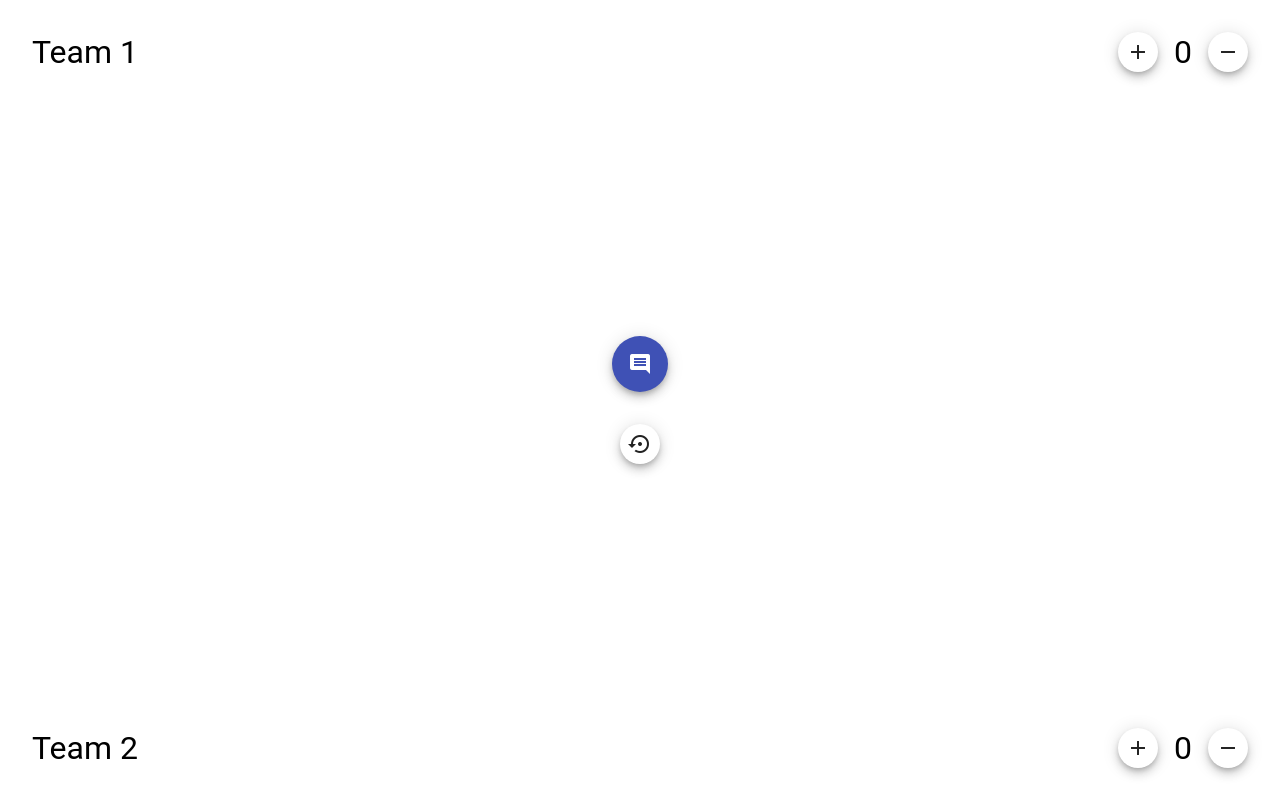
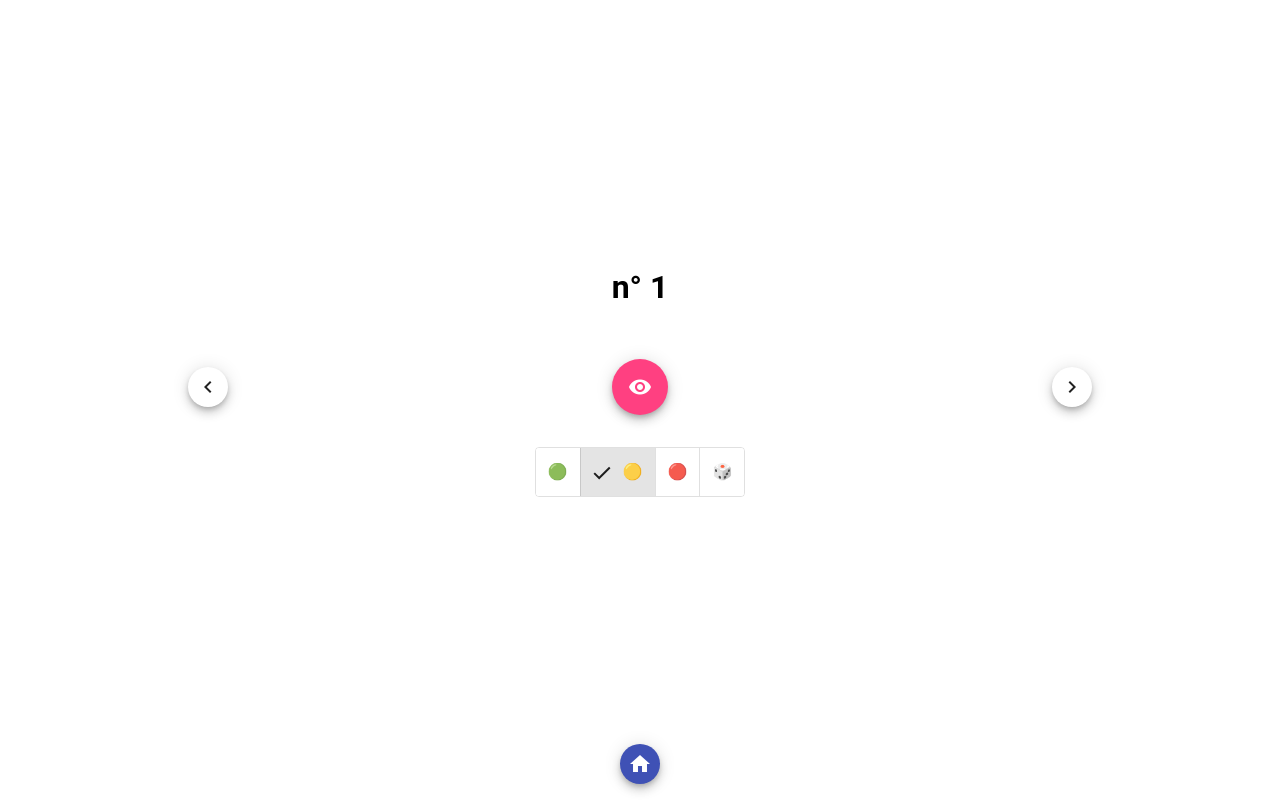
Before and after one commit to mrizzello/pictionary, an Angular app: page / in a window 1280 px wide. Built offline with nearby package versions, Linux system fonts and the light colour scheme.

Commit message:
Refactor game routing and enhance word management features

```diff
--- a/src/app/app.routes.ts
+++ b/src/app/app.routes.ts
@@ -1,8 +1,7 @@
 import { Routes } from '@angular/router';
-import { Home } from './home/home';
 import { Game } from './game/game';
 
 export const routes: Routes = [
-  { path: '', component: Home },
+  { path: '', component: Game },
   { path: 'game', component: Game },
 ];
--- a/src/app/game/game.html
+++ b/src/app/game/game.html
@@ -1,9 +1,9 @@
 <div class="game-container">
-  <h1>{{ word() }}</h1>
+    <h1>{{ word() }}</h1>
 
   <div class="navigation-buttons">
     <div>
-      <a mat-mini-fab aria-label="previous" (click)="previous()" color="tonal">
+      <a mat-mini-fab aria-label="previous" (click)="previous()" color="tonal" [disabled]="showWord()">
         <mat-icon>keyboard_arrow_left</mat-icon>
       </a>
     </div>
@@ -13,11 +13,22 @@
       </button>
     </div>
     <div>
-      <a mat-mini-fab aria-label="next" (click)="next()" color="tonal">
+      <a mat-mini-fab aria-label="next" (click)="next()" color="tonal" [disabled]="showWord()">
         <mat-icon>keyboard_arrow_right</mat-icon>
       </a>
     </div>
   </div>
+<mat-button-toggle-group
+    class="level-toggle"
+    aria-label="Niveau de difficulté"
+    [value]="wordService.level()"
+    [disabled]="showWord()"
+    (change)="setLevel($event.value)"
+  >
+    @for (level of levels; track level.value) {
+      <mat-button-toggle [value]="level.value">{{ level.label }}</mat-button-toggle>
+    }
+  </mat-button-toggle-group>
 </div>
 <div class="navigation-buttons home-button">
   <a mat-mini-fab routerLink="/" color="primary" aria-label="Home">
--- a/src/app/game/game.ts
+++ b/src/app/game/game.ts
@@ -1,5 +1,5 @@
 import { Component, computed, inject, signal } from '@angular/core';
-import { WordService } from '../word';
+import { Level, WordService } from '../word';
 import { MaterialModule } from '../material.module';
 import { RouterLink } from '@angular/router';
 
@@ -10,10 +10,19 @@ import { RouterLink } from '@angular/router';
   styleUrl: './game.scss',
 })
 export class Game {
-  private wordService = inject(WordService);
+  protected wordService = inject(WordService);
   protected showWord = signal(false);
 
-  word = computed(() => this.showWord() ? this.wordService.word() : `n° ${this.wordService.index() + 1}`);
+  protected readonly levels: { value: Level; label: string }[] = [
+    { value: 'easy', label: '🟢' },
+    { value: 'middle', label: '🟡' },
+    { value: 'difficult', label: '🔴' },
+    { value: 'mixte', label: '🎲' },
+  ];
+
+  word = computed(() =>
+    this.showWord() ? this.wordService.word() : `n° ${this.wordService.count() + 1}`,
+  );
 
   next() {
     this.wordService.next();
@@ -23,6 +32,10 @@ export class Game {
     this.wordService.previous();
   }
 
+  setLevel(level: Level) {
+    this.wordService.setLevel(level);
+  }
+
   toggleShowWord() {
     this.showWord.update(v => !v);
   }
--- a/src/app/home/home.html
+++ b/src/app/home/home.html
@@ -18,6 +18,16 @@
   <a mat-mini-fab color="tonal" aria-label="reset" (click)="teamService.resetScores()">
     <mat-icon>settings_backup_restore</mat-icon>
   </a>
+  <mat-button-toggle-group
+    class="level-toggle"
+    aria-label="Niveau de difficulté"
+    [value]="wordService.level()"
+    (change)="setLevel($event.value)"
+  >
+    @for (level of levels; track level.value) {
+      <mat-button-toggle [value]="level.value">{{ level.label }}</mat-button-toggle>
+    }
+  </mat-button-toggle-group>
 </div>
 
 <div class="team-bottom">
--- a/src/app/home/home.ts
+++ b/src/app/home/home.ts
@@ -4,6 +4,7 @@ import { MatDialog } from '@angular/material/dialog';
 import { TeamService } from '../team';
 import { EditTeamName } from '../edit-team-name/edit-team-name';
 import { MaterialModule } from '../material.module';
+import { Level, WordService } from '../word';
 
 @Component({
   selector: 'app-home',
@@ -13,7 +14,19 @@ import { MaterialModule } from '../material.module';
 })
 export class Home {
   teamService = inject(TeamService);
+  wordService = inject(WordService);
   dialog = inject(MatDialog);
+
+  protected readonly levels: { value: Level; label: string }[] = [
+    { value: 'easy', label: '🟢' },
+    { value: 'middle', label: '🟡' },
+    { value: 'difficult', label: '🔴' },
+    { value: 'mixte', label: '🎲' },
+  ];
+
+  setLevel(level: Level) {
+    this.wordService.setLevel(level);
+  }
 
   editTeamName(team: 'team1' | 'team2') {
     const dialogRef = this.dialog.open(EditTeamName, {
--- a/src/app/material.module.ts
+++ b/src/app/material.module.ts
@@ -1,6 +1,7 @@
 
 import { NgModule } from '@angular/core';
 import { MatButtonModule } from '@angular/material/button';
+import { MatButtonToggleModule } from '@angular/material/button-toggle';
 import { MatDialogModule } from '@angular/material/dialog';
 import { MatFormFieldModule } from '@angular/material/form-field';
 import { MatIconModule } from '@angular/material/icon';
@@ -8,6 +9,7 @@ import { MatInputModule } from '@angular/material/input';
 
 const modules = [
   MatButtonModule,
+  MatButtonToggleModule,
   MatDialogModule,
   MatFormFieldModule,
   MatIconModule,
--- a/src/app/word.ts
+++ b/src/app/word.ts
@@ -2,37 +2,112 @@ import { HttpClient } from '@angular/common/http';
 import { Injectable, computed, inject, signal } from '@angular/core';
 import { toSignal } from '@angular/core/rxjs-interop';
 import { map } from 'rxjs';
+
+export type Level = 'easy' | 'middle' | 'difficult' | 'mixte';
+
+const LEVEL_BY_CODE: Record<string, Exclude<Level, 'mixte'>> = {
+  '1': 'easy',
+  '2': 'middle',
+  '3': 'difficult',
+};
+
+const EMPTY_POOLS: Record<Level, string[]> = {
+  easy: [],
+  middle: [],
+  difficult: [],
+  mixte: [],
+};
+
+// Fisher-Yates (aka Knuth) Shuffle
+function shuffle(array: string[]): string[] {
+  const result = [...array];
+  for (let i = result.length - 1; i > 0; i--) {
+    const j = Math.floor(Math.random() * (i + 1));
+    [result[i], result[j]] = [result[j], result[i]];
+  }
+  return result;
+}
 
 @Injectable({
   providedIn: 'root',
 })
 export class WordService {
   private http = inject(HttpClient);
-  private words = toSignal(
+
+  // Une liste mélangée par niveau ; « mixte » = union de tous les mots, re-mélangée.
+  private pools = toSignal(
     this.http.get('assets/words.txt', { responseType: 'text' }).pipe(
       map((text) => {
-        const words = text.split('\n').filter((word) => word.trim().length > 0);
-        // Fisher-Yates (aka Knuth) Shuffle
-        for (let i = words.length - 1; i > 0; i--) {
-          const j = Math.floor(Math.random() * (i + 1));
-          [words[i], words[j]] = [words[j], words[i]];
-        }
-        return words;
+        const all: { text: string; level: Exclude<Level, 'mixte'> }[] = text
+          .split('\n')
+          .map((line) => line.trim())
+          .filter((line) => line.length > 0)
+          .map((line) => {
+            const [word, code] = line.split(';');
+            return { text: word.trim(), level: LEVEL_BY_CODE[code?.trim()] ?? 'middle' };
+          });
+
+        const byLevel = (level: Exclude<Level, 'mixte'>) =>
+          shuffle(all.filter((w) => w.level === level).map((w) => w.text));
+
+        return {
+          easy: byLevel('easy'),
+          middle: byLevel('middle'),
+          difficult: byLevel('difficult'),
+          mixte: shuffle(all.map((w) => w.text)),
+        } satisfies Record<Level, string[]>;
       }),
     ),
-    { initialValue: [] },
+    { initialValue: EMPTY_POOLS },
   );
 
-  private _index = signal(0);
-  readonly index = this._index.asReadonly();
+  // Niveau actif (défaut : middle, pas de persistance entre rechargements).
+  private _level = signal<Level>('middle');
+  readonly level = this._level.asReadonly();
 
-  word = computed(() => this.words()[this._index()]);
+  // Position courante dans chaque liste.
+  private indices = signal<Record<Level, number>>({
+    easy: 0,
+    middle: 0,
+    difficult: 0,
+    mixte: 0,
+  });
+
+  // Compteur global affiché (n° X), incrémenté à chaque mot vu.
+  private _count = signal(0);
+  readonly count = this._count.asReadonly();
+
+  private currentPool = computed(() => this.pools()[this._level()]);
+
+  word = computed(() => {
+    const pool = this.currentPool();
+    if (!pool.length) return '';
+    return pool[this.indices()[this._level()] % pool.length];
+  });
 
   next() {
-    this._index.update((index) => (index + 1) % this.words().length);
+    this.advance(1);
   }
 
   previous() {
-    this._index.update((index) => (index - 1 + this.words().length) % this.words().length);
+    this.advance(-1);
+  }
+
+  setLevel(level: Level) {
+    if (level === this._level()) return;
+    this._level.set(level);
+    // Saute immédiatement au mot suivant de la liste du nouveau niveau.
+    this.advance(1);
+  }
+
+  private advance(delta: number) {
+    const level = this._level();
+    const len = this.pools()[level].length;
+    if (!len) return;
+    this.indices.update((idx) => ({
+      ...idx,
+      [level]: (idx[level] + delta + len) % len,
+    }));
+    this._count.update((c) => Math.max(0, c + delta));
   }
 }
```
Also changed, not shown: src/assets/words.txt.
